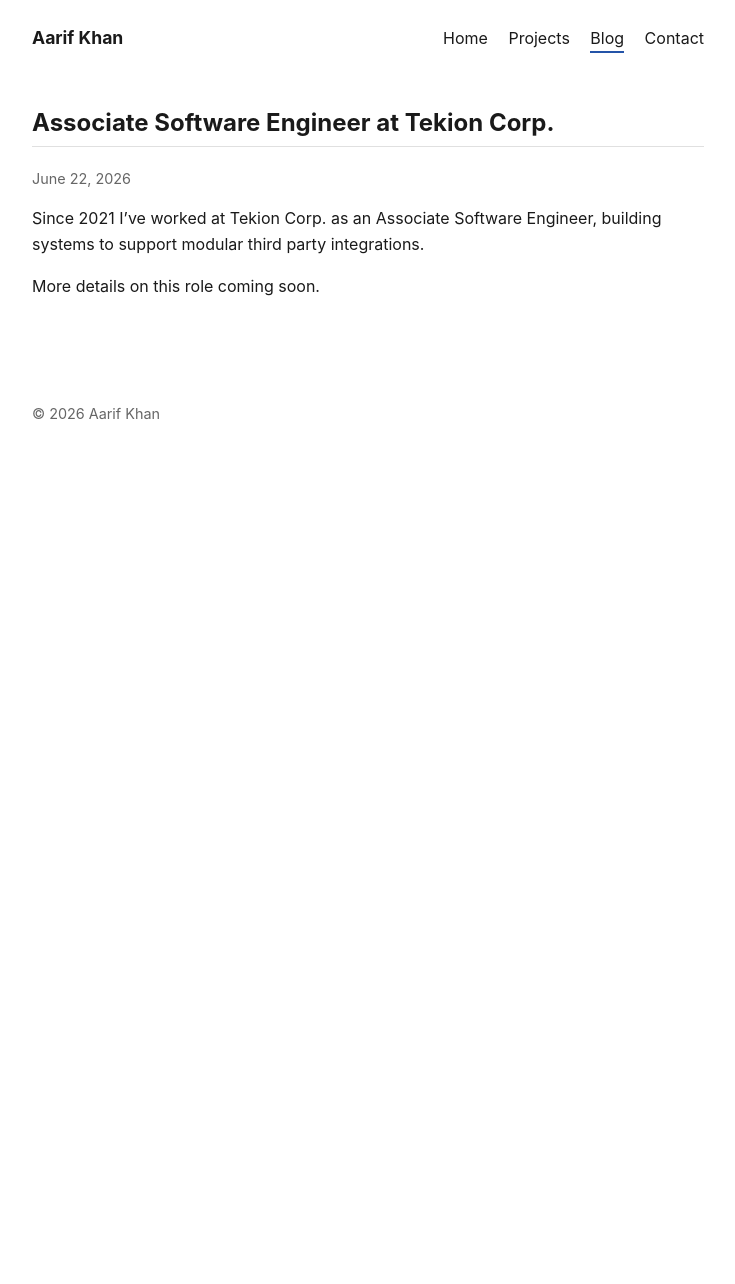
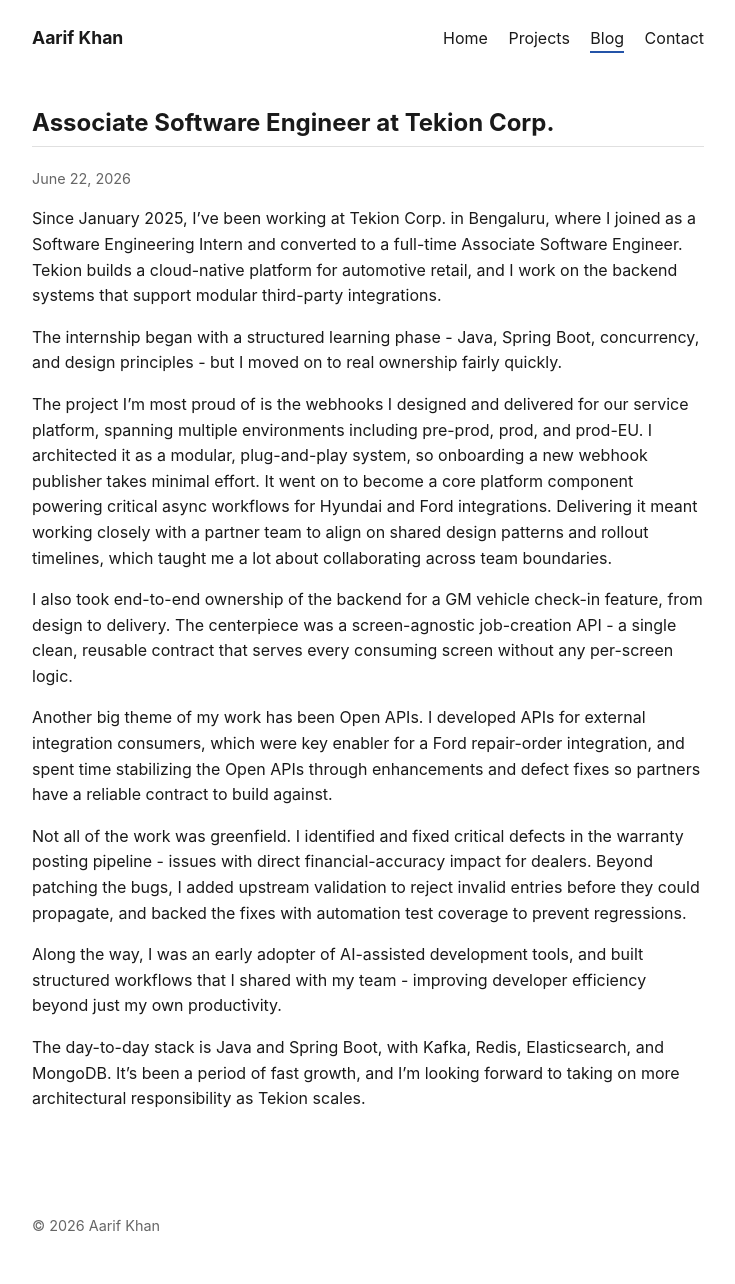
Before and after one commit to aarifkhan7/aarifkhan7.github.io, a Jekyll site: the page built from _posts/2026-06-22-tekion-corp.md, in a window 1280 px wide. Shown: the whole page, without its empty margins (272-1007 px from the left). Built offline with Jekyll 4.4.1, drawn with Linux system fonts in a browser that asks for light colours; before the commit the page ends 900 px from its top, so only the background shows below that.

Commit message:
Add Tekion Experience, Update Resume

```diff
--- a/_posts/2026-06-22-tekion-corp.md
+++ b/_posts/2026-06-22-tekion-corp.md
@@ -2,6 +2,45 @@
 title: Associate Software Engineer at Tekion Corp.
 ---
 
-Since 2021 I've worked at Tekion Corp. as an Associate Software Engineer, building systems to support modular third party integrations.
+Since January 2025, I've been working at Tekion Corp. in Bengaluru, where I joined
+as a Software Engineering Intern and converted to a full-time Associate Software
+Engineer. Tekion builds a cloud-native platform for automotive retail, and I work
+on the backend systems that support modular third-party integrations.
 
-More details on this role coming soon.
+The internship began with a structured learning phase - Java, Spring Boot,
+concurrency, and design principles - but I moved on to real ownership fairly
+quickly.
+
+The project I'm most proud of is the webhooks I designed and
+delivered for our service platform, spanning multiple environments including
+pre-prod, prod, and prod-EU. I architected it as a modular, plug-and-play system,
+so onboarding a new webhook publisher takes minimal effort. It went on to become a
+core platform component powering critical async workflows for Hyundai and Ford
+integrations. Delivering it meant working closely with a partner team to align on
+shared design patterns and rollout timelines, which taught me a lot about
+collaborating across team boundaries.
+
+I also took end-to-end ownership of the backend for a GM vehicle check-in feature,
+from design to delivery. The centerpiece was a screen-agnostic job-creation API -
+a single clean, reusable contract that serves every consuming screen without any
+per-screen logic.
+
+Another big theme of my work has been Open APIs. I developed APIs for external
+integration consumers, which were key enabler for a
+Ford repair-order integration, and spent time stabilizing the Open APIs
+through enhancements and defect fixes so partners have a reliable contract to
+build against.
+
+Not all of the work was greenfield. I identified and fixed critical defects in the
+warranty posting pipeline - issues with direct financial-accuracy impact for
+dealers. Beyond patching the bugs, I added upstream validation to reject invalid
+entries before they could propagate, and backed the fixes with automation test
+coverage to prevent regressions.
+
+Along the way, I was an early adopter of AI-assisted development tools, and built
+structured workflows that I shared with my team - improving developer efficiency
+beyond just my own productivity.
+
+The day-to-day stack is Java and Spring Boot, with Kafka, Redis, Elasticsearch,
+and MongoDB. It's been a period of fast growth, and I'm looking forward to taking
+on more architectural responsibility as Tekion scales.
```
Also changed, not shown: resume.md (+1 -1 lines), 2 other files.
